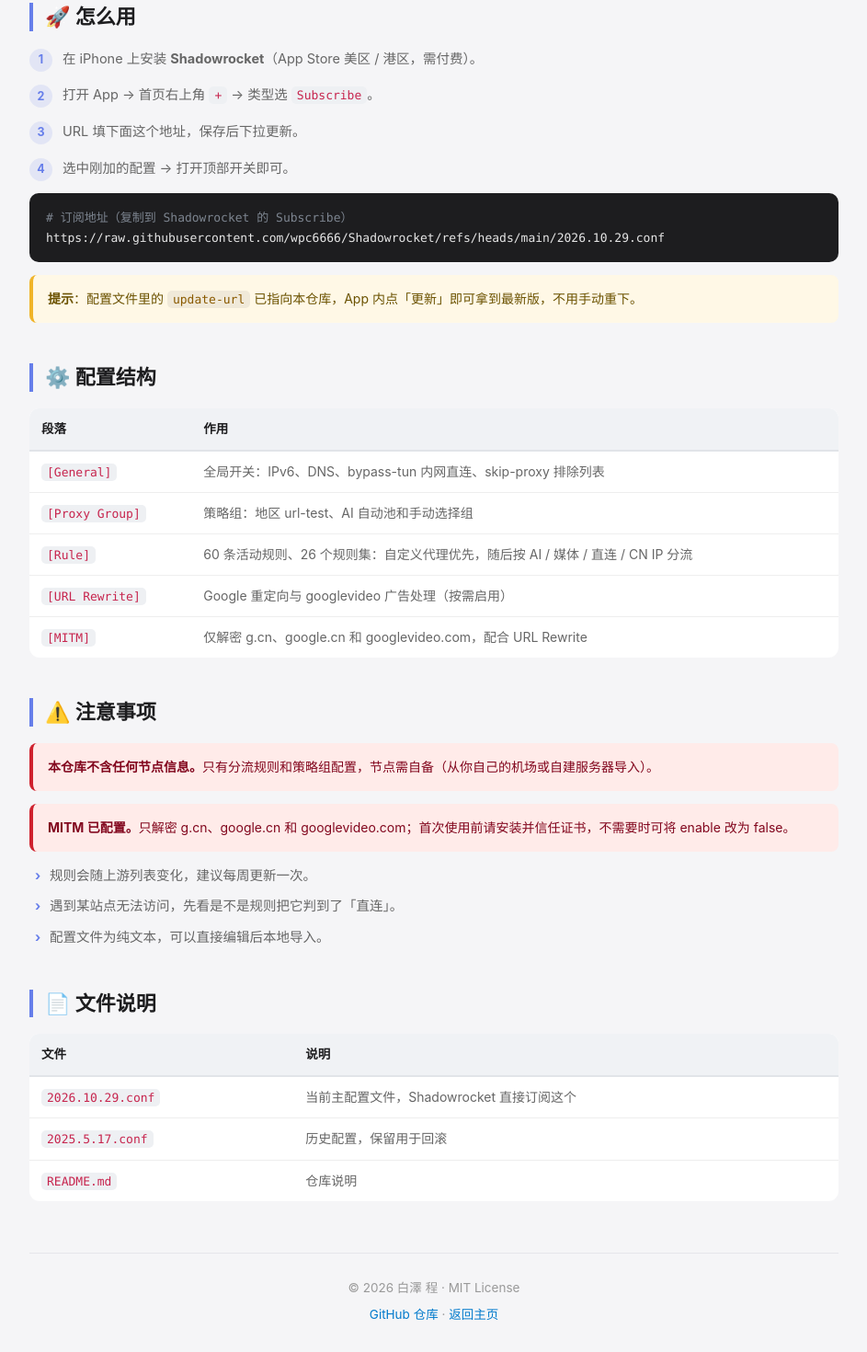
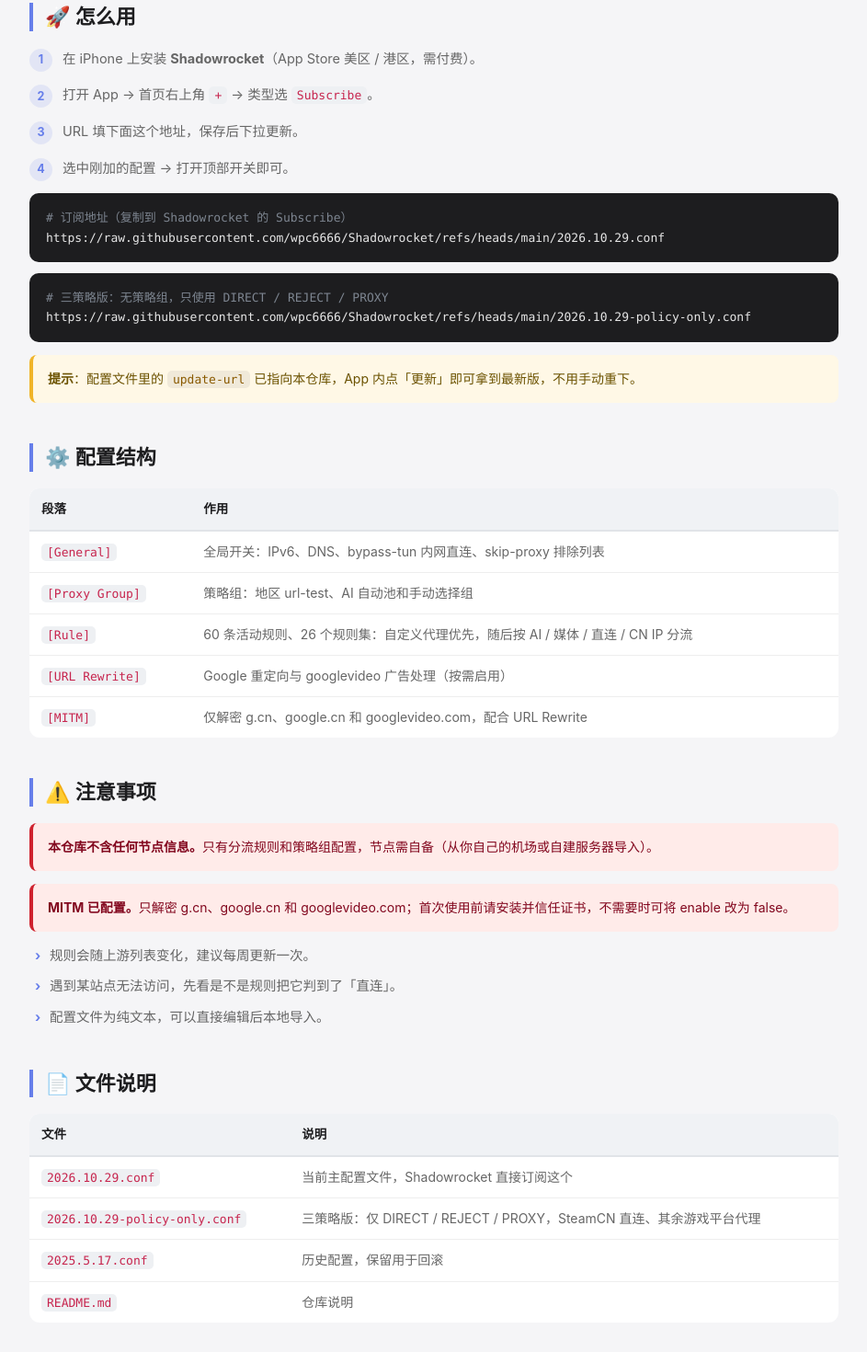
Before and after one commit to wpc6666/Shadowrocket, a plain HTML site: page index.html in a window 1280 px wide. Shown: the part 710-2180 px from the top of the page at 92% size, without its empty margins (168-1111 px from the left). Drawn offline with Linux system fonts and the light colour scheme.

Commit message:
feat: 新增三策略配置版本

```diff
--- a/index.html
+++ b/index.html
@@ -172,6 +172,8 @@
   </ol>
   <pre><code><span class="cm"># 订阅地址（复制到 Shadowrocket 的 Subscribe）</span>
 https://raw.githubusercontent.com/wpc6666/Shadowrocket/refs/heads/main/2026.10.29.conf</code></pre>
+  <pre><code><span class="cm"># 三策略版：无策略组，只使用 DIRECT / REJECT / PROXY</span>
+https://raw.githubusercontent.com/wpc6666/Shadowrocket/refs/heads/main/2026.10.29-policy-only.conf</code></pre>
   <div class="note">
     <strong>提示</strong>：配置文件里的 <code>update-url</code> 已指向本仓库，App 内点「更新」即可拿到最新版，不用手动重下。
   </div>
@@ -212,6 +214,7 @@
     <thead><tr><th>文件</th><th>说明</th></tr></thead>
     <tbody>
       <tr><td><code>2026.10.29.conf</code></td><td>当前主配置文件，Shadowrocket 直接订阅这个</td></tr>
+      <tr><td><code>2026.10.29-policy-only.conf</code></td><td>三策略版：仅 DIRECT / REJECT / PROXY，SteamCN 直连、其余游戏平台代理</td></tr>
       <tr><td><code>2025.5.17.conf</code></td><td>历史配置，保留用于回滚</td></tr>
       <tr><td><code>README.md</code></td><td>仓库说明</td></tr>
     </tbody>
```
Also changed, not shown: 2 other files.
